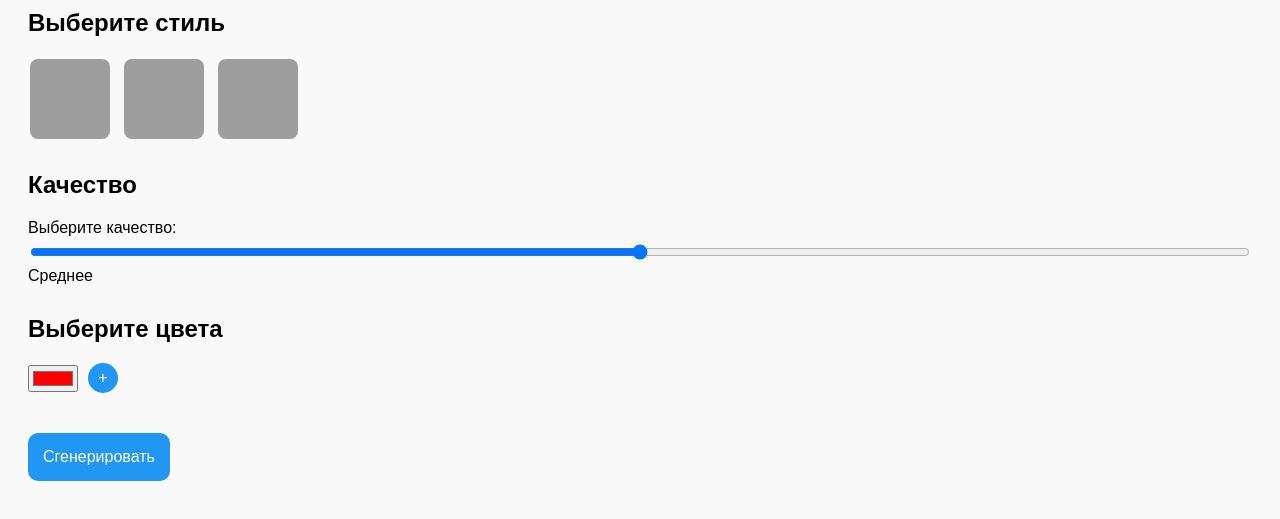
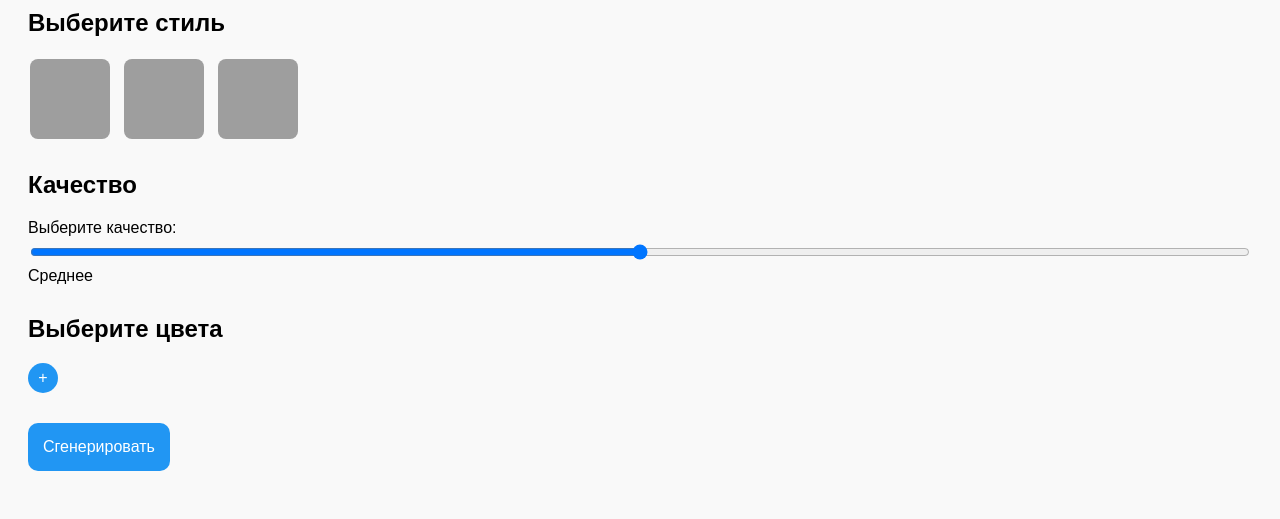
Before and after one commit to yokiin/burger-webapp, a plain HTML site: page index.html in a window 1280 px wide. Shown: the part 107-626 px from the top of the page. Drawn offline with Linux system fonts and the light colour scheme; grey boxes are pictures that could not be loaded.

Commit message:
Update index.html

```diff
--- a/index.html
+++ b/index.html
@@ -85,63 +85,57 @@
   </div>
 
 <h2>Выберите цвета</h2>
-<div id="colorContainer" class="color-container">
-  <!-- Цветовые блоки будут добавляться сюда -->
-</div>
+<div id="colorList" style="display: flex; gap: 10px; flex-wrap: wrap;"></div>
+<input type="color" id="hiddenColorPicker" style="display: none;">
 
 <script>
-  const colorContainer = document.getElementById('colorContainer');
+  const colorList = document.getElementById('colorList');
+  const colorPicker = document.getElementById('hiddenColorPicker');
   const selectedColors = [];
 
-  function createColorBlock(color = '#ff0000') {
-    const wrapper = document.createElement('div');
-    wrapper.style.display = 'flex';
-    wrapper.style.alignItems = 'center';
-    wrapper.style.gap = '10px';
-    wrapper.style.marginBottom = '10px';
+  // Создаёт цветной кружок
+  function addColorCircle(color) {
+    const circle = document.createElement('div');
+    circle.style.width = '30px';
+    circle.style.height = '30px';
+    circle.style.borderRadius = '50%';
+    circle.style.backgroundColor = color;
+    circle.style.border = '2px solid #ccc';
+    colorList.insertBefore(circle, colorList.lastChild); // вставляем перед плюсом
+    selectedColors.push(color);
+  }
 
-    const input = document.createElement('input');
-    input.type = 'color';
-    input.value = color;
-    input.oninput = updateColors;
-
+  // Создаёт кнопку "+"
+  function createPlusButton() {
     const plus = document.createElement('div');
     plus.textContent = '+';
-    plus.className = 'plus-button';
-    plus.style.cursor = 'pointer';
     plus.style.width = '30px';
     plus.style.height = '30px';
     plus.style.borderRadius = '50%';
     plus.style.backgroundColor = '#2196f3';
-    plus.style.color = '#fff';
+    plus.style.color = 'white';
     plus.style.display = 'flex';
     plus.style.justifyContent = 'center';
     plus.style.alignItems = 'center';
+    plus.style.cursor = 'pointer';
+
     plus.onclick = () => {
-      plus.remove(); // Удаляем плюс у текущего блока
-      createColorBlock(); // Добавляем новый блок
+      colorPicker.click(); // Открываем скрытый input type="color"
     };
 
-    wrapper.appendChild(input);
-    wrapper.appendChild(plus);
-    colorContainer.appendChild(wrapper);
-    updateColors();
+    colorList.appendChild(plus);
   }
 
-  function updateColors() {
-    const inputs = colorContainer.querySelectorAll('input[type="color"]');
-    selectedColors.length = 0;
-    inputs.forEach(input => selectedColors.push(input.value));
-  }
+  // Обработка выбора цвета
+  colorPicker.addEventListener('input', () => {
+    const newColor = colorPicker.value;
+    if (!selectedColors.includes(newColor)) {
+      addColorCircle(newColor);
+    }
+  });
 
-  function generate() {
-    // Пример использования:
-    alert(`Выбранные цвета: ${selectedColors.join(', ')}`);
-    // Здесь можно передать эти цвета в Telegram через sendData
-  }
-
-  // Первый блок при загрузке
-  createColorBlock();
+  // Инициализация
+  createPlusButton();
 </script>
 
   <button class="generate-button" onclick="generate()">Сгенерировать</button>
```
